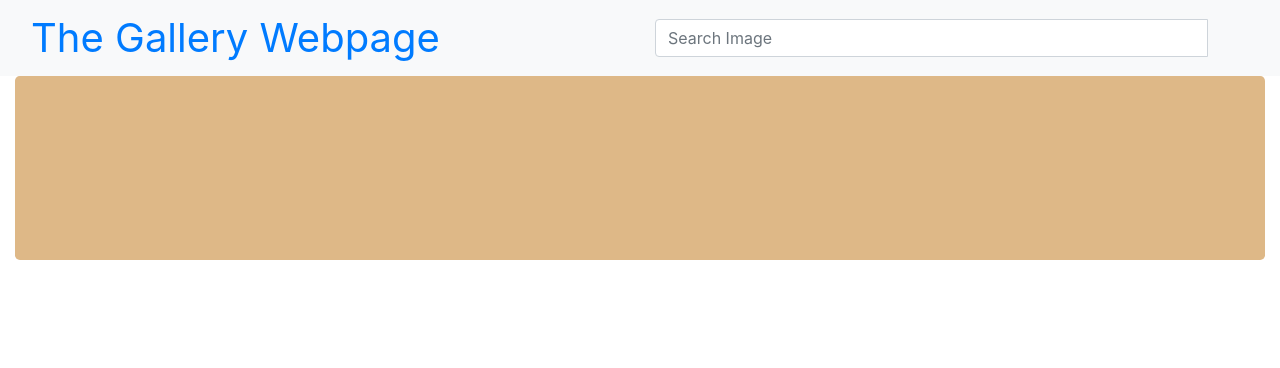
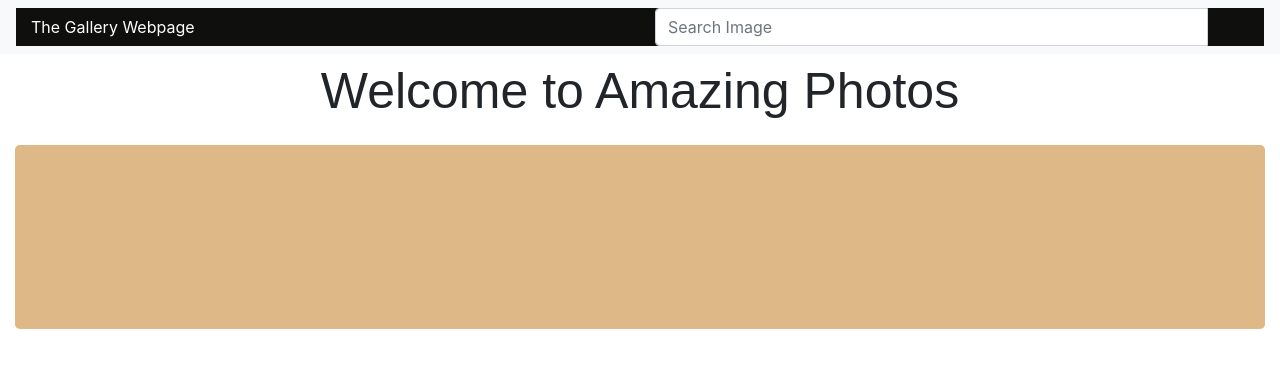
Before and after one commit to YVONNEANYANGO/Gallery-Webpage, a Django app: page / in a window 1280 px wide. Shown: the top 368 px of the page. Run offline with Django 3.2, Linux system fonts and the light colour scheme; data that the repository does not hold is empty; some libraries are stand-ins or nearby versions.

Commit message:
add welcome message the home page

```diff
--- a/photos/templates/all-photos/image.html
+++ b/photos/templates/all-photos/image.html
@@ -10,7 +10,10 @@
 {% block content %}
 
 
-<div class="container-fluid" style="font-family: fantasy">
+<div class="container-fluid" style="text-align: center">
+    <div class="header" style="font-family: fantasy">
+        <p style="font-size: 50px">Welcome to Amazing Photos</p>
+    </div>
     <div class="jumbotron" style="background-color: burlywood">
         <div class="row">
             {% for image in images%}
--- a/photos/templates/navbar.html
+++ b/photos/templates/navbar.html
@@ -4,14 +4,14 @@
 <head>
     <meta charset="utf-8">
     <meta name="viewport" content="width=device-width, initial-scale=1">
-    <!-- <link rel="stylesheet" href="https://maxcdn.bootstrapcdn.com/bootstrap/4.1.3/css/bootstrap.min.css"> -->
+
 </head>
 
     <body>
-        <nav class="navbar bg-light" style="background-color: burlywood">
-            <div class="container-fluid">
+        <nav class="navbar bg-light" >
+            <div class="container-fluid" style="background-color: rgb(15, 15, 14)">
                 <div class="navbar-nav" >
-                    <a class="navbar-link" href="{% url 'welcome' %}" style="font-size: 250%">The Gallery Webpage</a>
+                    <a class="navbar-link" href="{% url 'welcome' %}" style="color:white">The Gallery Webpage</a>
                 </div>
 
                 <!-- Adding a search form  -->
```
